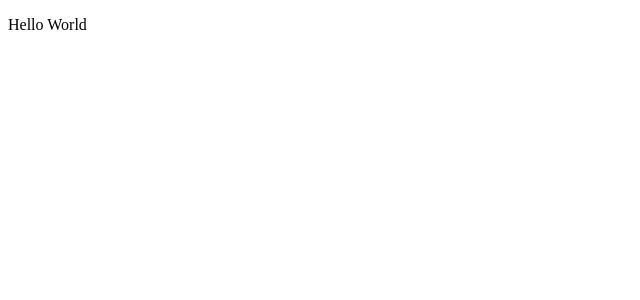
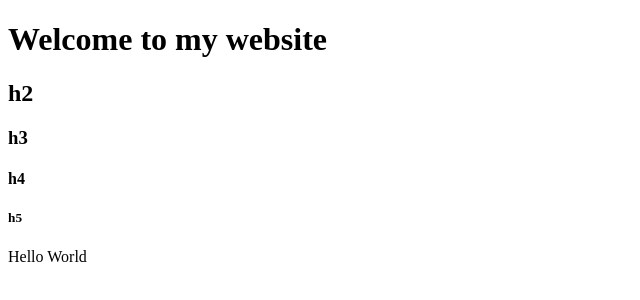
Before and after one commit to s-denton/s-denton.github.io, a plain HTML site: page index.html in a window 1280 px wide. Shown: the whole page, without its empty margins (0-640 px from the left). Drawn offline with Linux system fonts and the light colour scheme.

Commit message:
Heading sizes

```diff
--- a/index.html
+++ b/index.html
@@ -5,6 +5,11 @@
 </head>
 <body>
 
+	<h1>Welcome to my website</h1>
+	<h2>h2</h2>
+	<h3>h3</h3>
+	<h4>h4</h4>
+	<h5>h5</h5>
 	<p>Hello World</p>
 
 </body>
```
